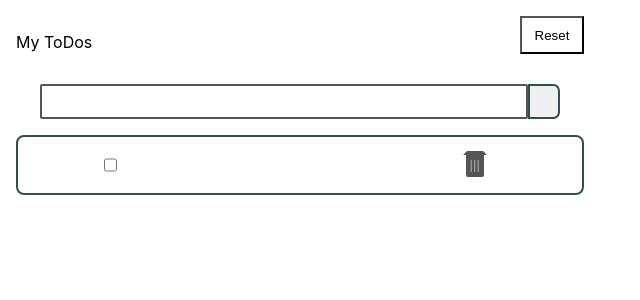
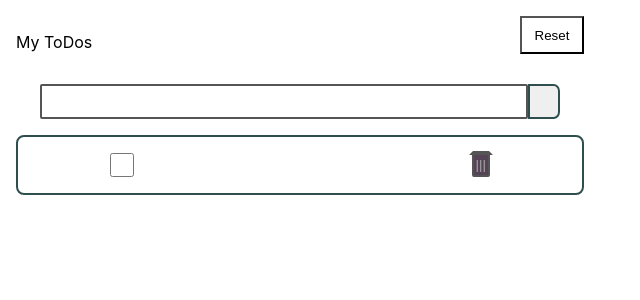
Before and after one commit to ConHiggins/oxnaTechTest_3, a React (Create React App) app: page / in a window 1280 px wide. Both pictures are taken after a click on the button 544 px from the left and 101 px from the top of the page. Shown: the top 300 px of the page, without its empty margins (0-640 px from the left). Built offline with nearby package versions, Linux system fonts and the light colour scheme.

Commit message:
strikethrough function

```diff
--- a/src/Components/ToDo/ToDo.jsx
+++ b/src/Components/ToDo/ToDo.jsx
@@ -1,10 +1,32 @@
+import { useEffect, useState } from "react";
 import "./ToDo.scss";
 
 const ToDo = ({ value }) => {
+    const [strike, setStrike] = useState(false);
+    const [style, setStyle] = useState("none");
+
+    const handleStrike = () => {
+        setStrike(!strike);
+    };
+
+    const handleStyle = (strike) => {
+        strike ? setStyle("line-through") : setStyle("none");
+    };
+
+    useEffect(() => {
+        handleStyle(strike);
+    }, [strike]);
+
     return (
         <div className="to-do">
-            <input className="to-do__check" type="checkbox" />
-            <p className="to-do__title">{value}</p>
+            <input
+                className="to-do__check"
+                type="checkbox"
+                onChange={handleStrike}
+            />
+            <p className="to-do__title" style={{ textDecoration: style }}>
+                {value}
+            </p>
             <button className="to-do__delete">|||</button>
         </div>
     );
--- a/src/Components/ToDo/ToDo.scss
+++ b/src/Components/ToDo/ToDo.scss
@@ -10,10 +10,21 @@
     border: 2px solid darkslategray;
     border-radius: 0.5rem;
 
+
+    &__check{
+        width: 1.5rem;
+        height: 1.5rem;
+        margin: 1rem;
+    }
+
+    &__title {
+        text-decoration: none;
+    }
+
     &__delete {
 
         position: relative;
-        background: #555;
+        background: #545;
         height: 1.5rem;
         margin: 1rem;
         border: 2px solid #555;
```
